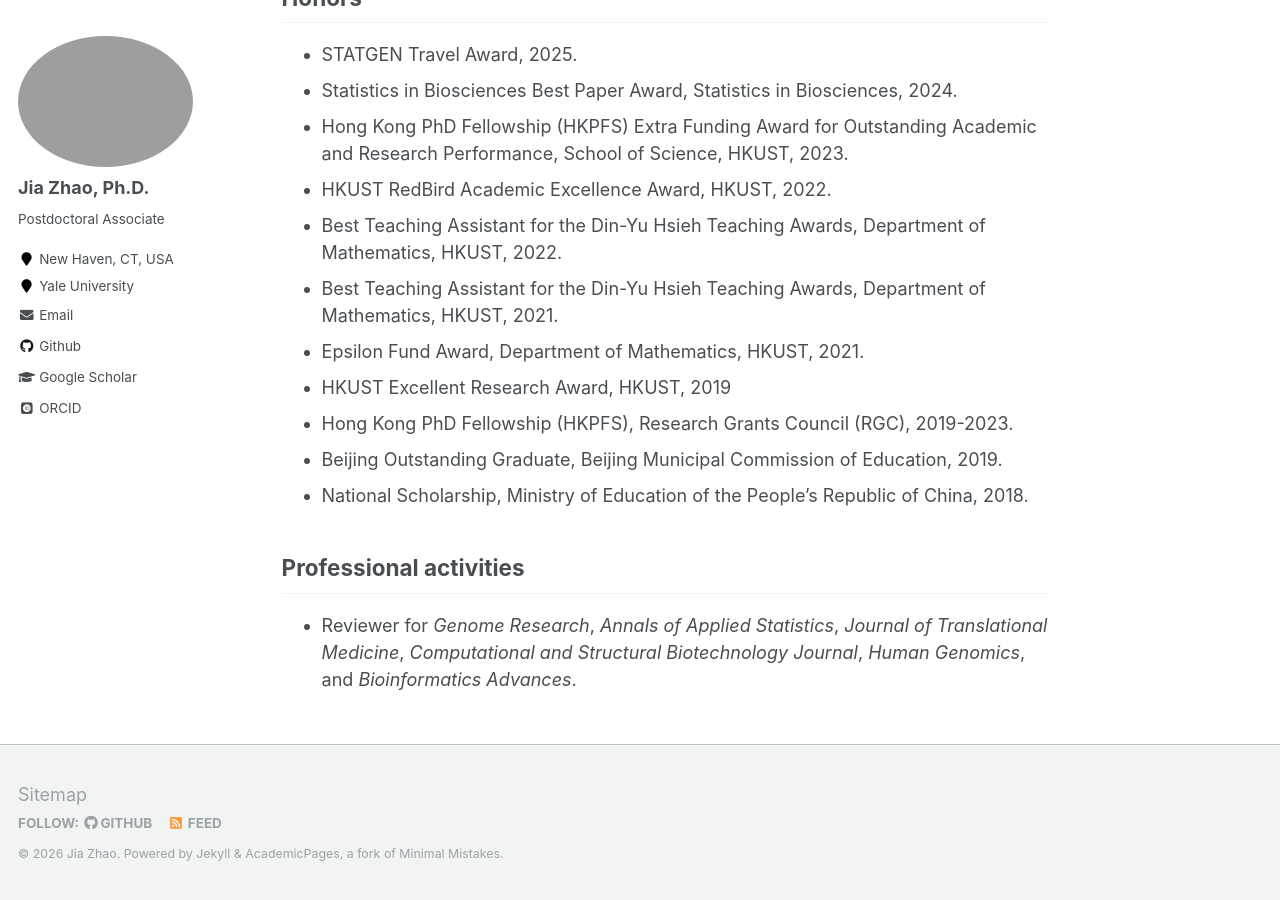
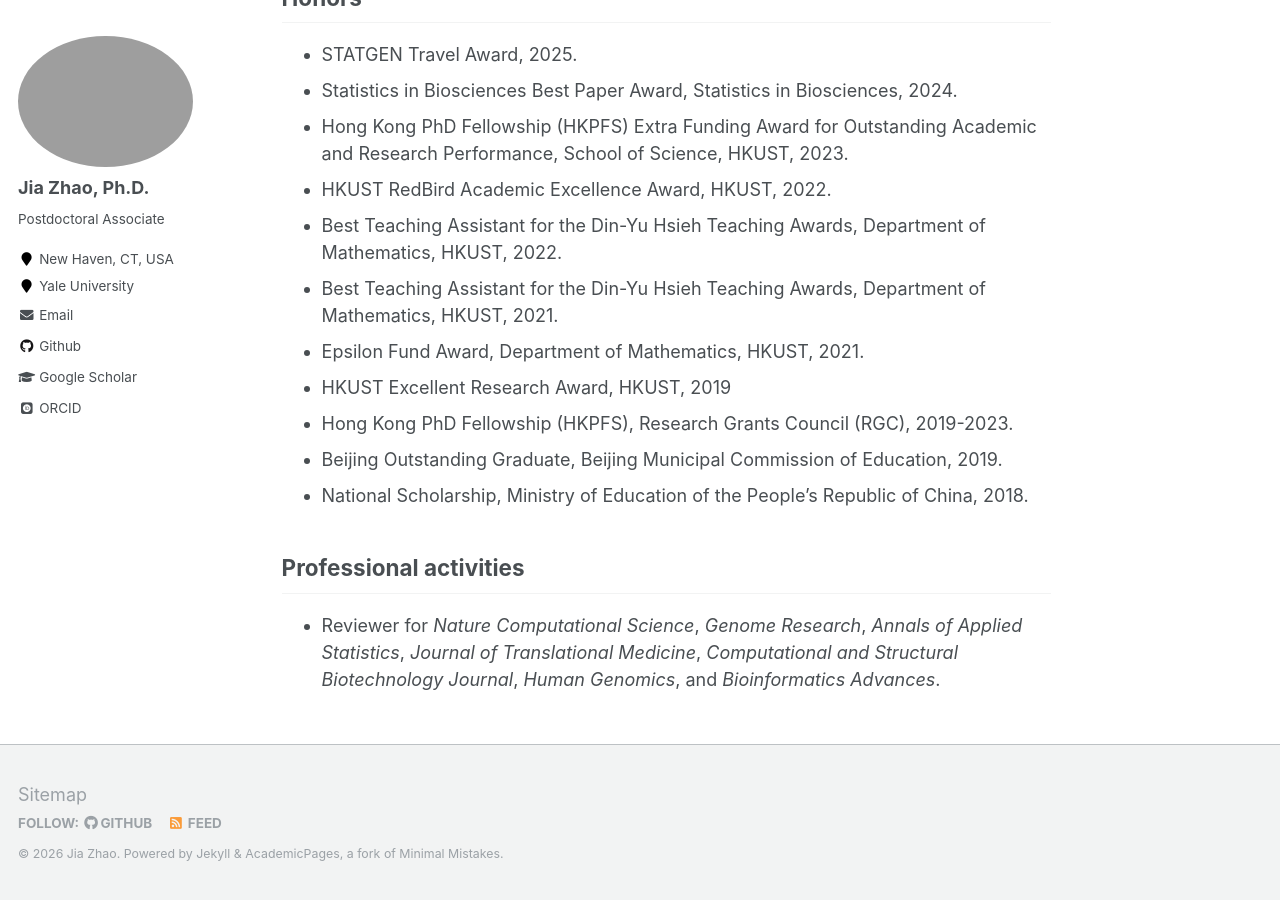
Before and after one commit to jiazhao97/jiazhao97.github.io, a Jekyll site: the page built from _pages/about.md, in a window 1280 px wide and 900 px high, scrolled down 819 px. Built offline with Jekyll 4.4.1, drawn with Linux system fonts in a browser that asks for light colours; some web fonts are replaced.

Commit message:
Update about.md

```diff
--- a/_pages/about.md
+++ b/_pages/about.md
@@ -48,4 +48,4 @@ Honors
 
 Professional activities
 ------
-* Reviewer for *Genome Research*, *Annals of Applied Statistics*, *Journal of Translational Medicine*, *Computational and Structural Biotechnology Journal*, *Human Genomics*, and *Bioinformatics Advances*.
+* Reviewer for *Nature Computational Science*, *Genome Research*, *Annals of Applied Statistics*, *Journal of Translational Medicine*, *Computational and Structural Biotechnology Journal*, *Human Genomics*, and *Bioinformatics Advances*.
```
